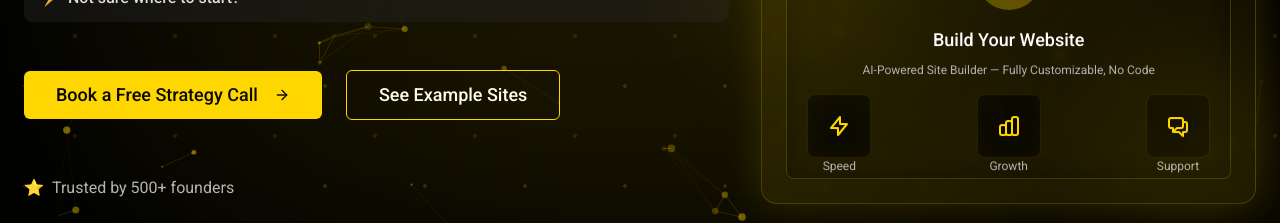
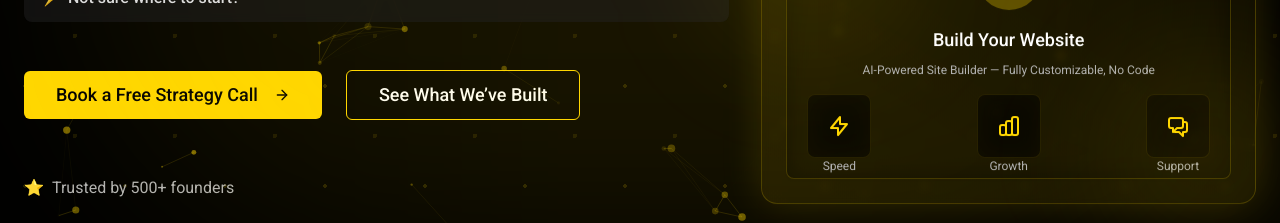
Before and after one commit to NaveenRagunathan/build-future-now, a React (Vite) app: page / in a window 1280 px wide. Shown: the part 439-662 px from the top of the page. Built offline with nearby package versions, Linux system fonts and the light colour scheme.

Commit message:
Update HeroSection.tsx

```diff
--- a/src/components/HeroSection.tsx
+++ b/src/components/HeroSection.tsx
@@ -173,7 +173,7 @@ const HeroSection = () => {
                 className="text-lg py-6 px-8 border-saas-yellow text-foreground hover:bg-saas-yellow/10 transition-all"
                 onClick={() => window.location.href = '#solutions'}
               >
-                See Example Sites
+                See What We’ve Built
               </Button>
             </div>
 
```
